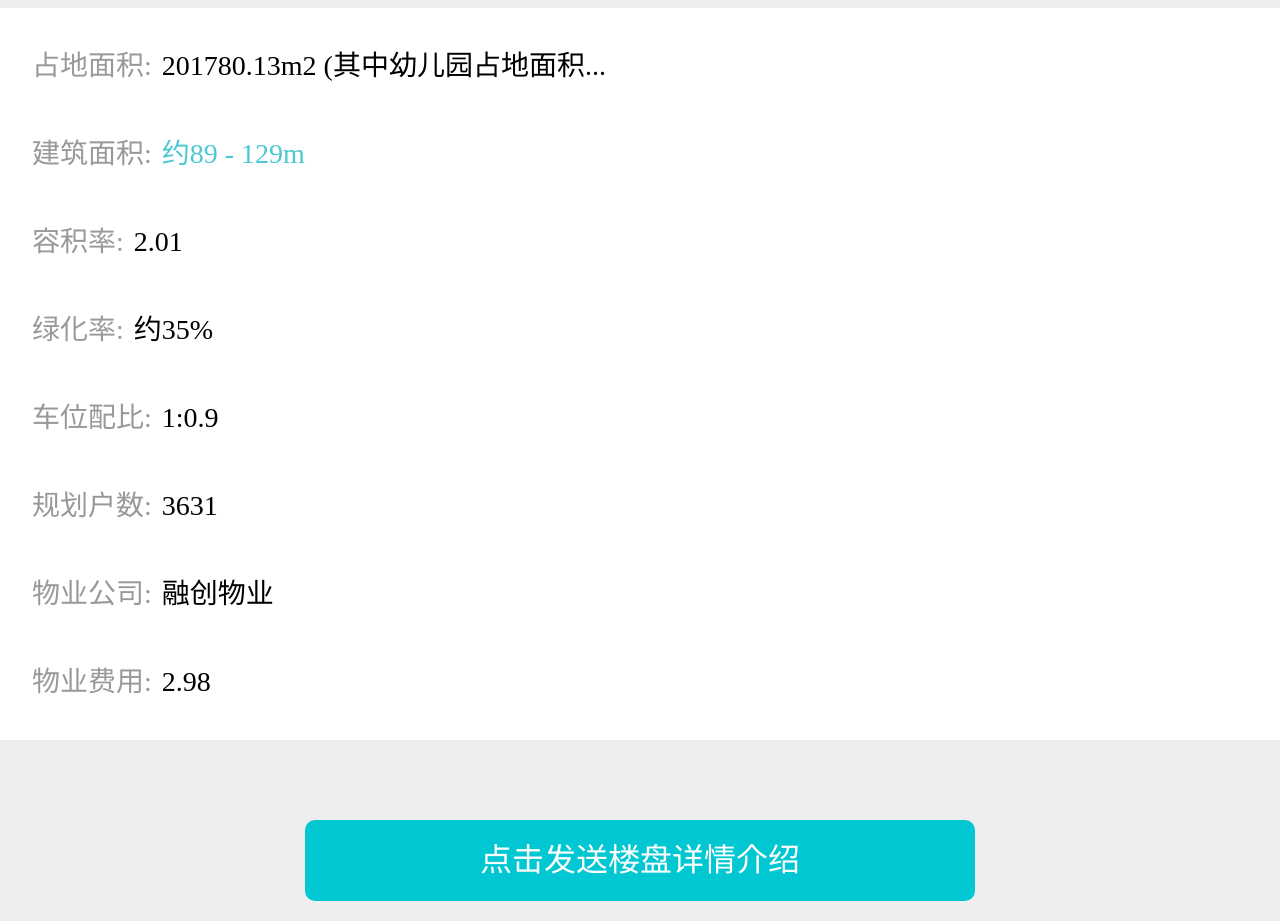
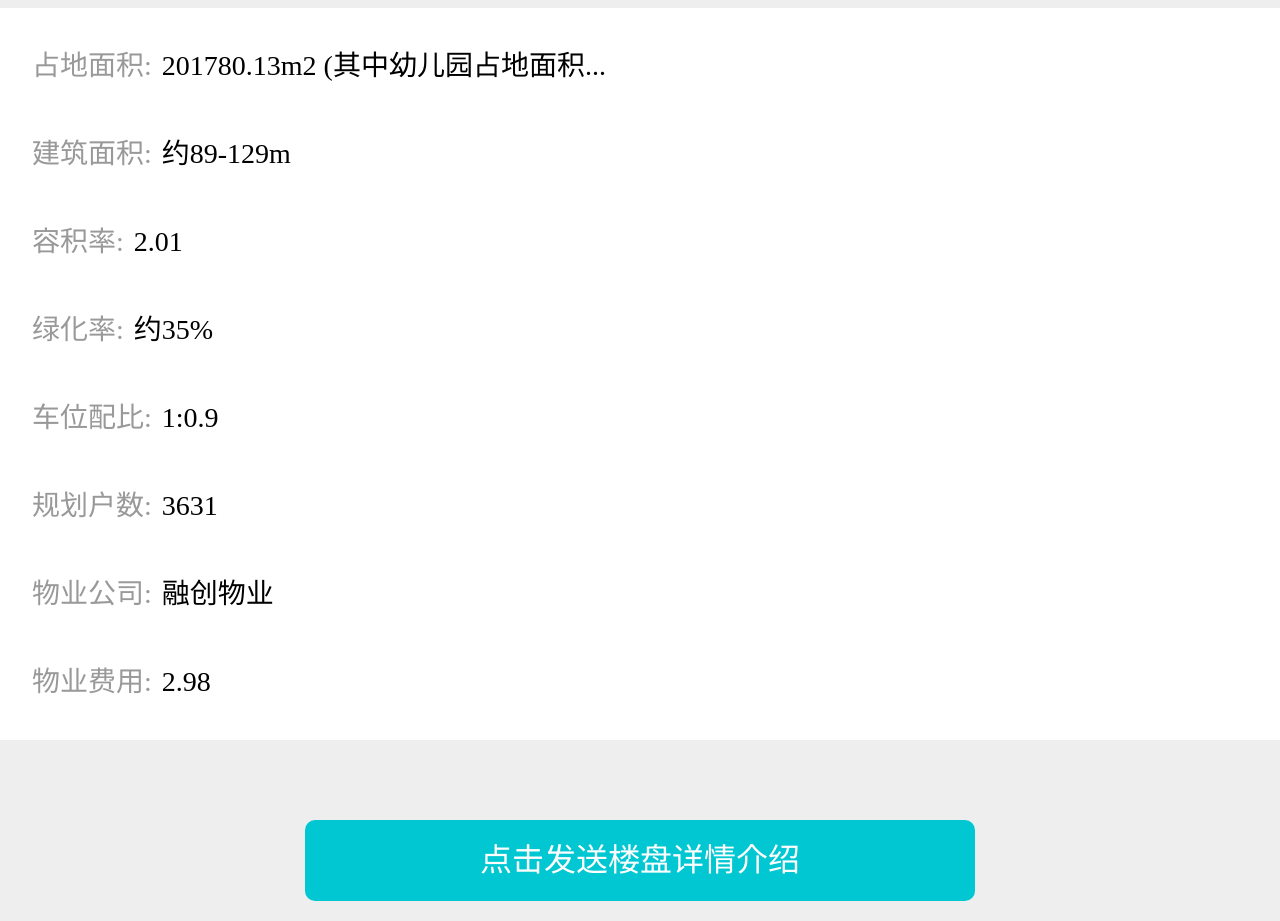
Before and after one commit to NodeJer/loupan, a plain HTML site: page detail.html in a window 1280 px wide. Shown: the part 1220-2141 px from the top of the page. Drawn offline with nearby package versions, Linux system fonts and the light colour scheme.

Commit message:
no message

```diff
--- a/detail.html
+++ b/detail.html
@@ -130,8 +130,7 @@
     </p>
     <p>
       <span>建筑面积:</span>
-      <span class="arrow">
-        约89 - 129m
+      <span>约89-129m
       </span>
     </p>
     <p>
```
